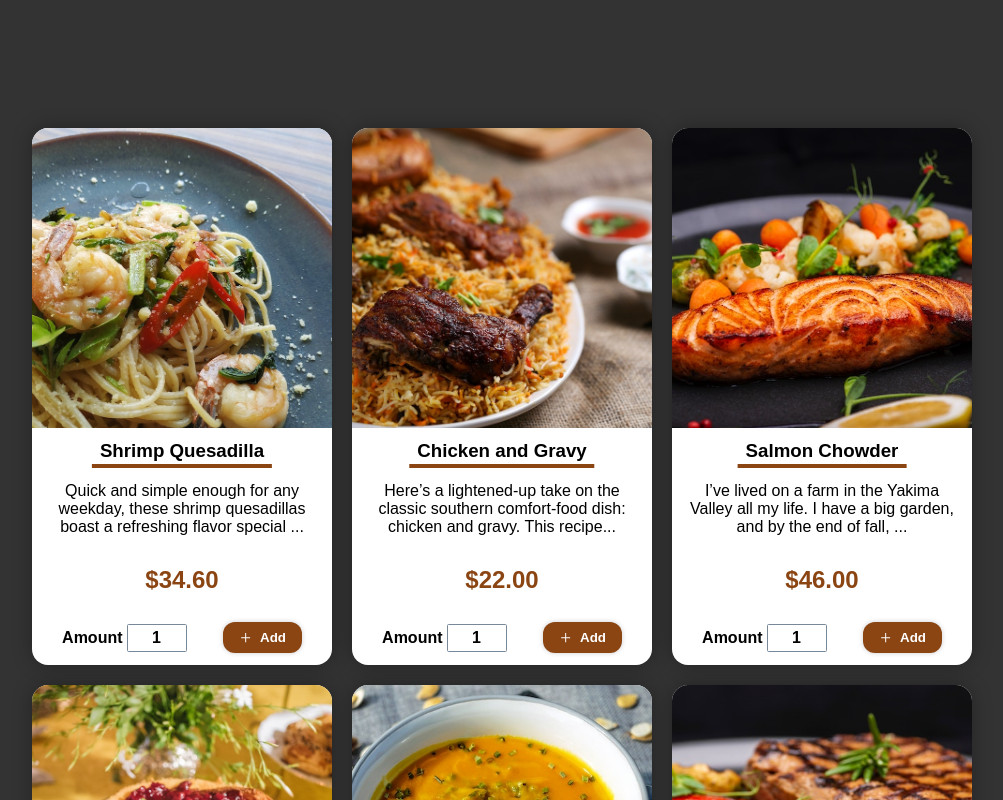
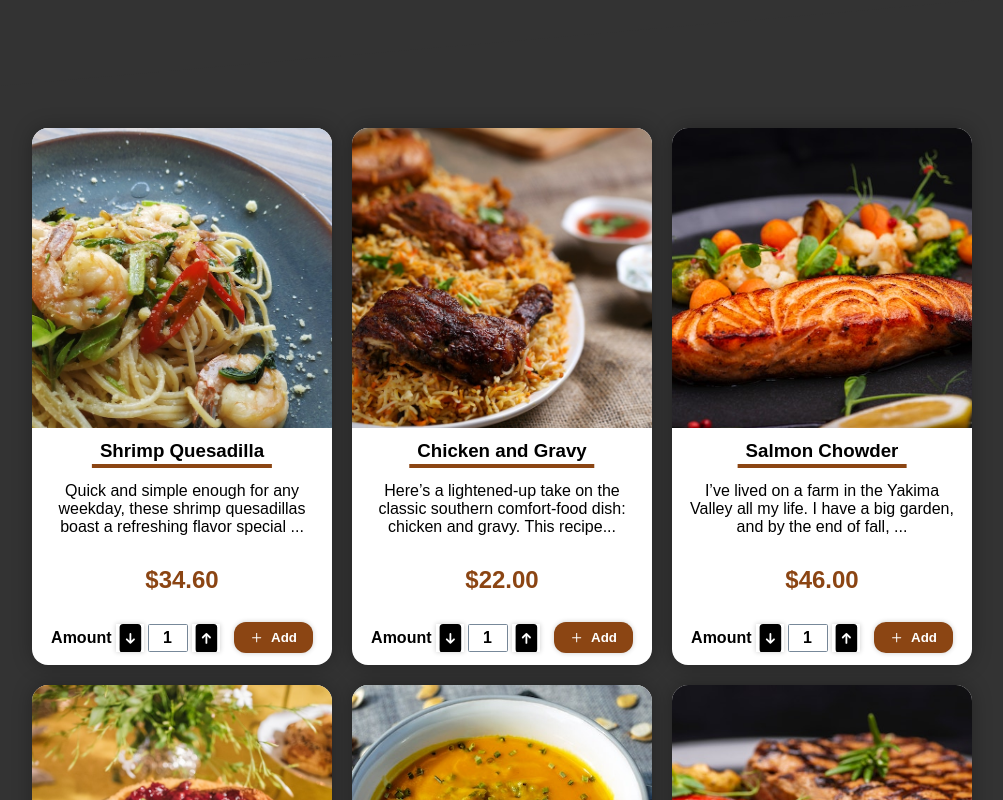
Before and after one commit to Mtanash/Food-order-app, a React (Create React App) app: page / in a window 1280 px wide. Shown: the part 480-1280 px from the top of the page, without its empty margins (138-1141 px from the left). Built offline with nearby package versions, Linux system fonts and the light colour scheme.

Commit message:
add responsiveness add animations

```diff
--- a/src/App.js
+++ b/src/App.js
@@ -27,7 +27,7 @@ function App() {
     <main>
       <ToastContainer
         position="top-center"
-        autoClose={3000}
+        autoClose={2500}
         hideProgressBar={false}
         newestOnTop={false}
         closeOnClick
--- a/src/components/CartButton.jsx
+++ b/src/components/CartButton.jsx
@@ -1,4 +1,4 @@
-import { useContext } from "react";
+import { useContext, useEffect, useRef } from "react";
 import { IoCart } from "react-icons/io5";
 import { CartContext } from "../context/cartContext";
 import { ModalContext } from "../context/modalContext";
@@ -8,10 +8,27 @@ function CartButton() {
   const { openModal } = useContext(ModalContext);
   const { cartItems } = useContext(CartContext);
 
+  const cartButtonRef = useRef();
+
+  useEffect(() => {
+    cartButtonRef.current.animate(
+      [
+        { transform: "scale(1)" },
+        { transform: "scale(.8)" },
+        { transform: "scale(1)" },
+      ],
+      { duration: 200 }
+    );
+  }, [cartItems]);
+
   const cartItemsCount = cartItems.reduce((prev, cur) => prev + cur.amount, 0);
 
   return (
-    <button className={styles.cartButton} onClick={openModal}>
+    <button
+      className={styles.cartButton}
+      onClick={openModal}
+      ref={cartButtonRef}
+    >
       <IoCart className={styles.icon} />
       {cartItemsCount > 0 && (
         <span className={styles.cartLabel}>{cartItemsCount}</span>
--- a/src/components/Meal.jsx
+++ b/src/components/Meal.jsx
@@ -2,6 +2,7 @@ import styles from "../styles/components/Meal.module.css";
 import Card from "../ui/Card";
 import IconButton from "../ui/IconButton";
 import { AiOutlinePlus } from "react-icons/ai";
+import { BsFileArrowUpFill, BsFileArrowDownFill } from "react-icons/bs";
 import truncateString from "../helpers/truncateString";
 import { useContext, useState } from "react";
 import { CartContext } from "../context/cartContext";
@@ -23,7 +24,11 @@ function Meal({ id, name, description, picture, price }) {
   const { addItemToCart } = useContext(CartContext);
 
   const handleMealAmountChange = (e) => {
-    setMealAmount(e.target.value);
+    if (+e.target.value < 1) {
+      setMealAmount(1);
+    } else {
+      setMealAmount(+e.target.value);
+    }
   };
 
   const handleAddMealToCart = () => {
@@ -53,12 +58,18 @@ function Meal({ id, name, description, picture, price }) {
           <label htmlFor="number" defaultValue="1">
             Amount
           </label>
+          <button>
+            <BsFileArrowDownFill />
+          </button>
           <input
             type="number"
             id="number"
             value={mealAmount}
             onChange={handleMealAmountChange}
           />
+          <button>
+            <BsFileArrowUpFill />
+          </button>
         </div>
         <IconButton
           Icon={AiOutlinePlus}
--- a/src/styles/components/Header.module.css
+++ b/src/styles/components/Header.module.css
@@ -2,6 +2,11 @@
   padding: 1.25rem 0;
   background-color: saddlebrown;
   color: white;
+  position: fixed;
+  z-index: 2;
+  top: 0;
+  left: 0;
+  right: 0;
 }
 
 .header h1 {
--- a/src/styles/components/Hero.module.css
+++ b/src/styles/components/Hero.module.css
@@ -1,4 +1,5 @@
 .hero {
+  margin-top: 96px;
   min-height: 40vh;
   background: url(../../images/hero.jpg) rgba(0, 0, 0, 0.5);
   background-repeat: no-repeat;
@@ -6,7 +7,6 @@
   background-position: center;
   background-blend-mode: multiply;
   position: relative;
-  /* overflow: hidden; */
 }
 
 .hero::after {
@@ -22,7 +22,7 @@
 .heroCard {
   background-color: #333;
   color: white;
-  width: 60%;
+  width: 80%;
   max-width: 600px;
   padding: 1.25rem;
   position: absolute;
@@ -40,3 +40,9 @@
 .heroCard p {
   margin: 1.5rem 0;
 }
+
+@media (min-width: 576px) {
+  .heroCard {
+    width: 60%;
+  }
+}
--- a/src/styles/components/Meal.module.css
+++ b/src/styles/components/Meal.module.css
@@ -57,12 +57,21 @@
   gap: 0.25rem;
 }
 
+.mealAmount > button {
+  border: none;
+  background-color: transparent;
+  cursor: pointer;
+  width: 28px;
+  height: 28px;
+  font-size: 1.8rem;
+}
+
 .meal label {
   font-weight: bold;
 }
 
 .meal input {
-  width: 60px;
+  width: 40px;
   border: 1px solid lightslategray;
   border-radius: 0.1rem;
   font-size: 1rem;
--- a/src/styles/components/Meals.module.css
+++ b/src/styles/components/Meals.module.css
@@ -5,4 +5,5 @@
   justify-content: center;
   gap: 1.25rem;
   color: white;
+  margin-bottom: 2rem;
 }
```
